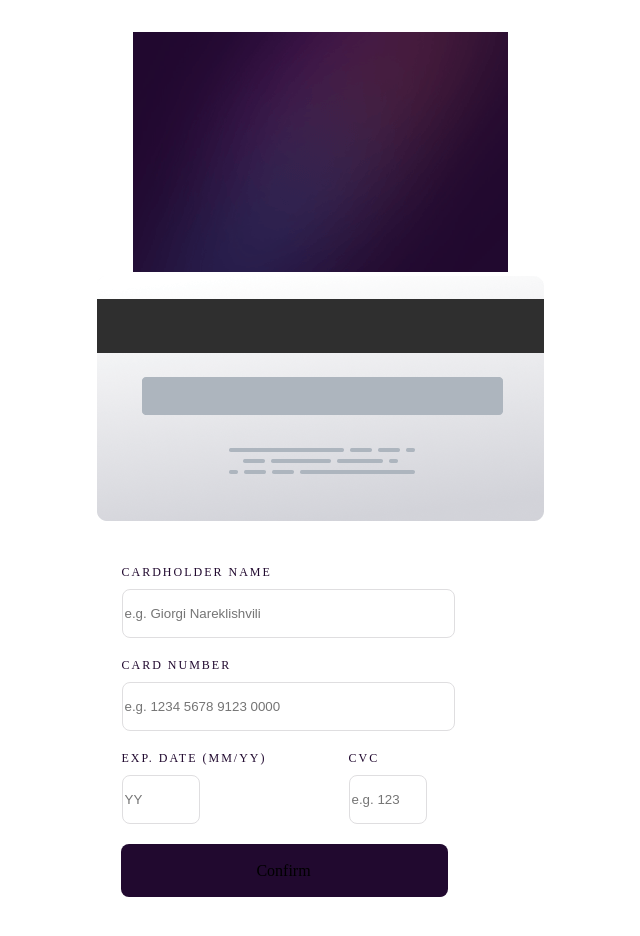
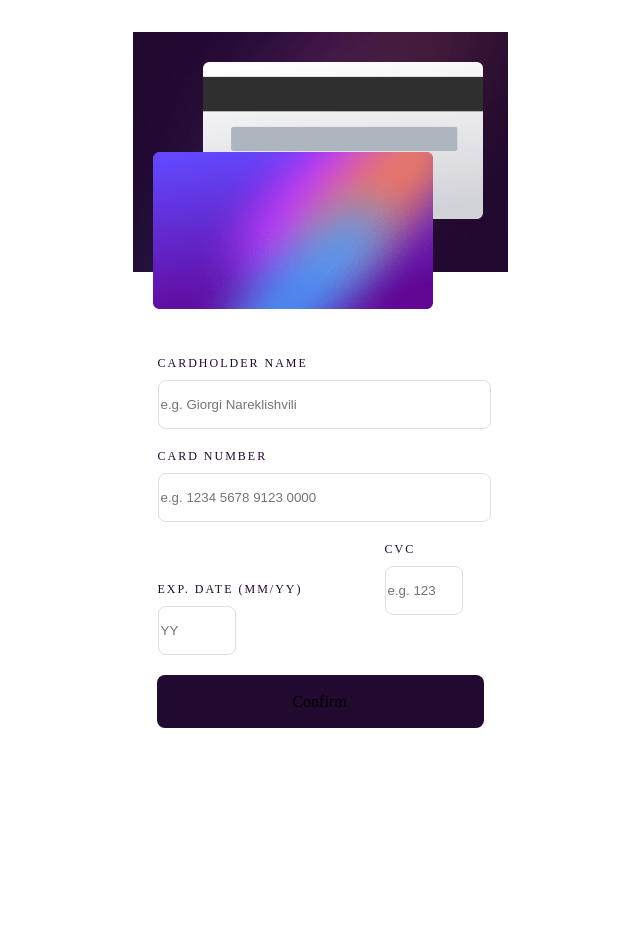
Before and after one commit to gionare/interactive-card, a React (Vite) app: page / in a window 1280 px wide. Shown: the top 936 px of the page, without its empty margins (320-960 px from the left). After the commit the page ends 805 px from the top, so only its background shows below. Built offline with nearby package versions, Linux system fonts and the light colour scheme.

Commit message:
add Livecard styles

```diff
--- a/src/components/FillupForm.jsx
+++ b/src/components/FillupForm.jsx
@@ -63,6 +63,11 @@ const CardFillUpStyled = styled.form`
   background-color: #fff;
   gap: 10px;
 
+  label:first-of-type {
+    // Apply margin-top to the first label
+    margin-top: 40px;
+  }
+
   label {
     font-size: 12px;
     margin-left: 25px;
--- a/src/components/HeaderLiveCard.jsx
+++ b/src/components/HeaderLiveCard.jsx
@@ -4,11 +4,14 @@ import styled from "styled-components";
 export default function HeaderLiveCard() {
   return (
     <Livecards>
-      <div class="relative">
+      <div className="relative">
         <img src="public/images/bg-main-mobile.png" alt="" />
 
-        <div classname="absolute-image">
+        <div className="absolute-card-back">
           <img src="public/images/bg-card-back.png" alt="" />
+        </div>
+        <div className="absolute-card-front">
+          <img src="public/images/bg-card-front.png" alt="" />
         </div>
       </div>
     </Livecards>
@@ -19,12 +22,23 @@ const Livecards = styled.div`
   .relative {
     position: relative;
   }
-  .absolute-image {
+  .absolute-card-back {
     position: absolute;
-    top: 80px;
-    right: 0;
-    width: 100px;
-    height: 100px;
-    border: 3px solid #73ad21;
+    top: 30px;
+    left: 70px;
+    /* border: 3px solid #73ad21; */
+  }
+  .absolute-card-back img {
+    width: 280px;
+    height: 157px;
+  }
+  .absolute-card-front {
+    position: absolute;
+    top: 120px;
+    left: 20px;
+  }
+  .absolute-card-front img {
+    width: 280px;
+    height: 157px;
   }
 `;
```
Also changed, not shown: 1 other file (tests, documents, lock files or other folders).
